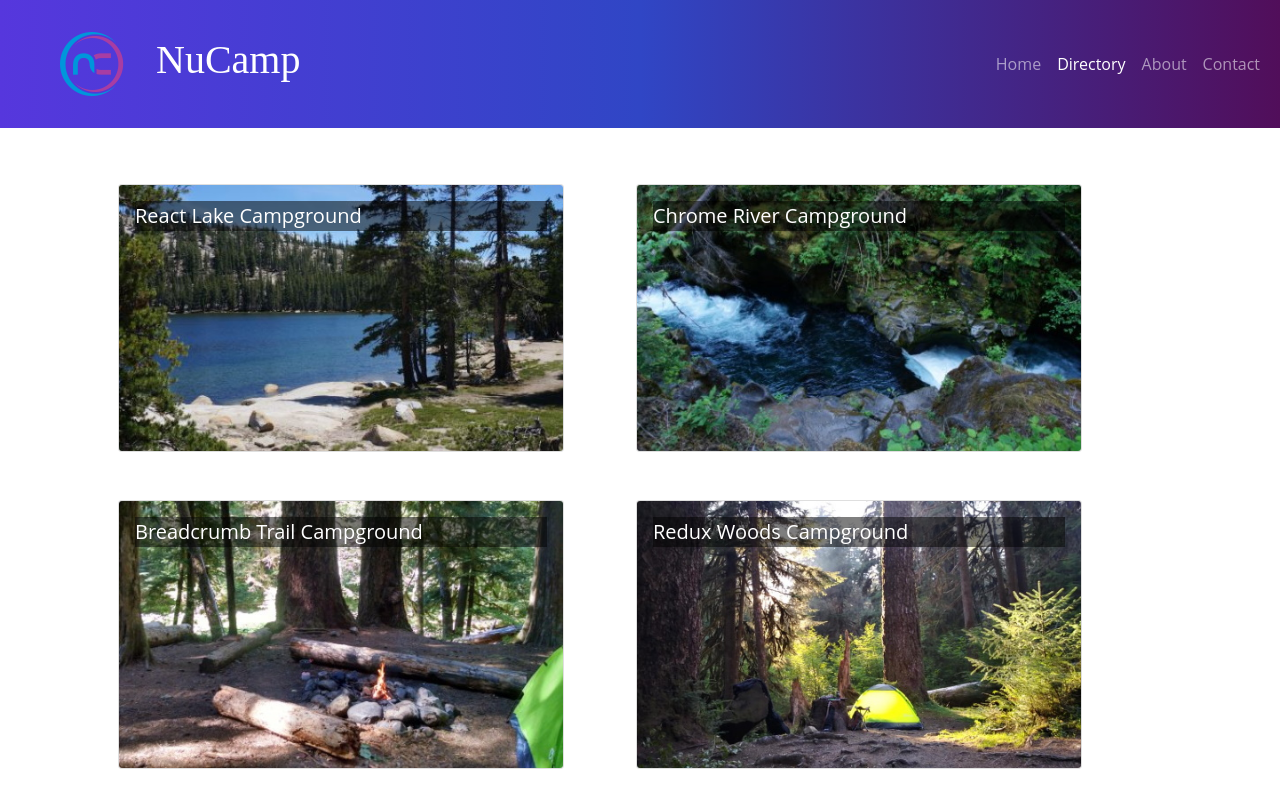
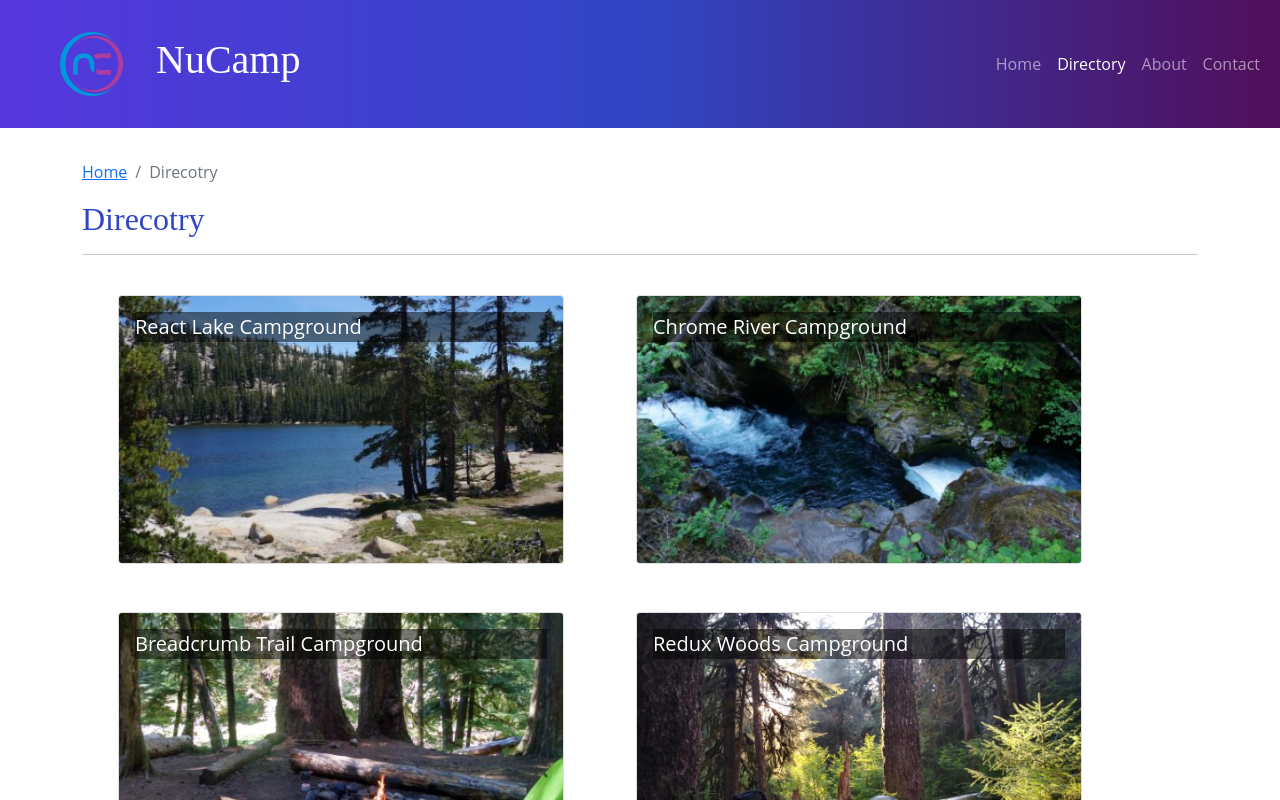
Before and after one commit to MicheleDS79/NuCamp-Site-React-App-, a React (Create React App) app: page /directory in a window 1280 px wide. Shown: the top 800 px of the page. Built offline with nearby package versions, Linux system fonts and the light colour scheme; the HTML template or start-up script is replaced by a standard one.

Commit message:
Breadcrumbs SubHeader

```diff
--- /dev/null
+++ b/src/components/SubHeader.js
@@ -0,0 +1,28 @@
+import { Col, Row, Breadcrumb, BreadcrumbItem } from 'reactstrap';
+import { Link } from 'react-router-dom';
+
+const SubHeader = ({ current, detail }) => {
+    return (
+        <Row>
+            <Col>
+                <Breadcrumb>
+                    <BreadcrumbItem>
+                        <Link to='/'>Home</Link>
+                    </BreadcrumbItem>
+                    {detail && (
+                        <BreadcrumbItem>
+                            <Link to='/direcotry'>Directory</Link>
+                        </BreadcrumbItem>
+                    )}
+                    <BreadcrumbItem active>{current}</BreadcrumbItem>
+                </Breadcrumb>
+                <h2>{current}</h2>
+                <hr />
+            </Col>
+        </Row>
+    );
+};
+
+
+
+export default SubHeader;
--- a/src/pages/CampsiteDetailPage.js
+++ b/src/pages/CampsiteDetailPage.js
@@ -3,6 +3,7 @@
 import { selectCampsiteById } from '../features/campsites/campsitesSlice';
 import CampsiteDetail from '../features/campsites/CampsiteDetail';
 import CommentsList from '../features/comments/CommentsList';
+import  SubHeader  from '../components/SubHeader';
 
 const CampsiteDetailPage = () => {
     const {campsiteId} = useParams();
@@ -10,6 +11,7 @@
 
     return (
         <Container>
+                <SubHeader current={campsite.name} detail={true} />
                 <Row>
                     <CampsiteDetail campsite={campsite} />
                     <CommentsList campsiteId={campsiteId} />
--- a/src/pages/CampsitesDirectoryPage.js
+++ b/src/pages/CampsitesDirectoryPage.js
@@ -1,10 +1,12 @@
 import { Container } from 'reactstrap';
 import CampsitesList from '../features/campsites/CampsitesList';
+import SubHeader from '../components/SubHeader';
 
 const CampsitesDirectoryPage = () => {
 
     return (
         <Container>
+            <SubHeader current='Direcotry'/>
             <CampsitesList />
         </Container>
     );
--- a/src/pages/HomePage.js
+++ b/src/pages/HomePage.js
@@ -1,8 +1,10 @@
 import { Container } from 'reactstrap';
 import  DisplayList  from '../features/display/DisplayList';
+import SubHeader from '../components/SubHeader';
 
 const HomePage = () => {
     return ( <Container>
+                <SubHeader current='Home'/>
                 <DisplayList />
             </Container>
     );
```
